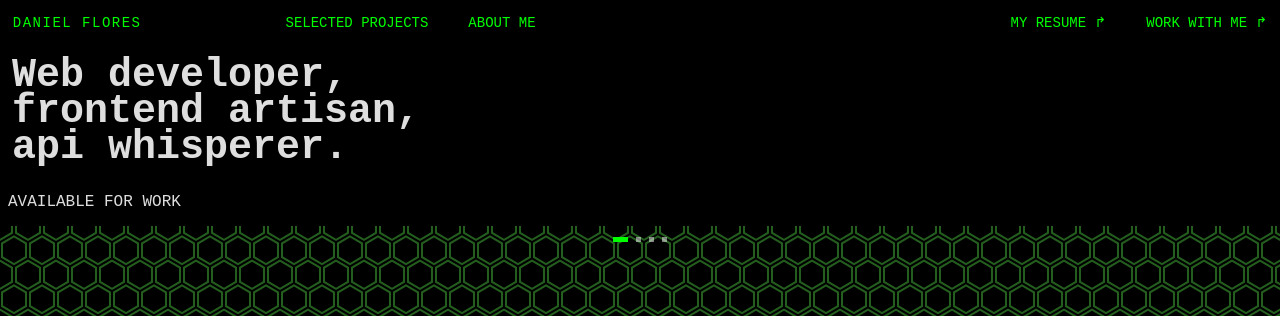
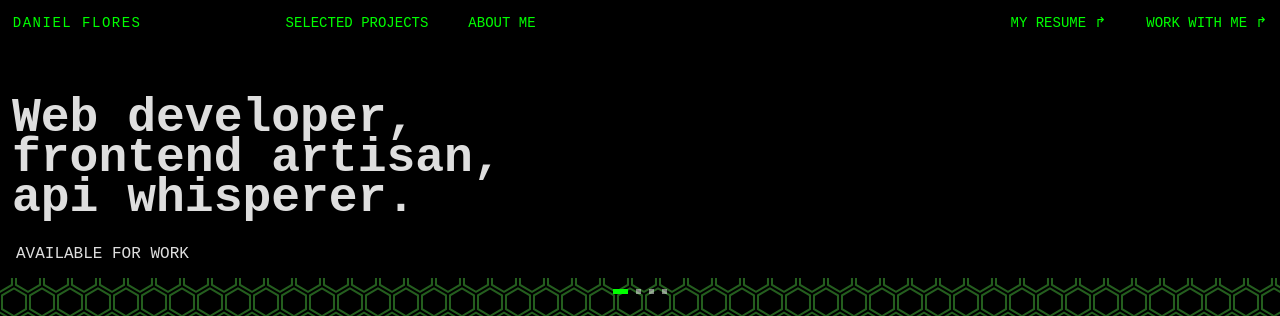
Before and after one commit to Devnielote/web-portfolio, a React (Vite) app: page /home in a window 1280 px wide. Shown: the top 316 px of the page. Built offline with nearby package versions, Linux system fonts and the light colour scheme.

Commit message:
styles: minimal styles changes to the annoucements container

```diff
--- a/src/pages/Home.tsx
+++ b/src/pages/Home.tsx
@@ -5,13 +5,13 @@ import ProjectCarousel from "../components/ProjectCarousel";
 
 export default function Home() {
   return (
-    <div>
-      <div className="hero_container text-[2.5rem] leading-9 text-left font-bold p-3">
+    <div className="mt-10">
+      <div className="hero_container text-[2.5rem] leading-9 text-left font-bold p-3 md:text-[3rem] md:leading-10">
         <h2>Web developer,</h2>
         <h2>frontend artisan,</h2>
         <h2>api whisperer.</h2>
       </div>
-      <div className="announcements mt-3 pl-2 text-left">
+      <div className="announcements mt-3 pl-2 text-left md:pl-4">
         <span>AVAILABLE FOR WORK</span>
       </div>
       <ProjectCarousel/>
```
